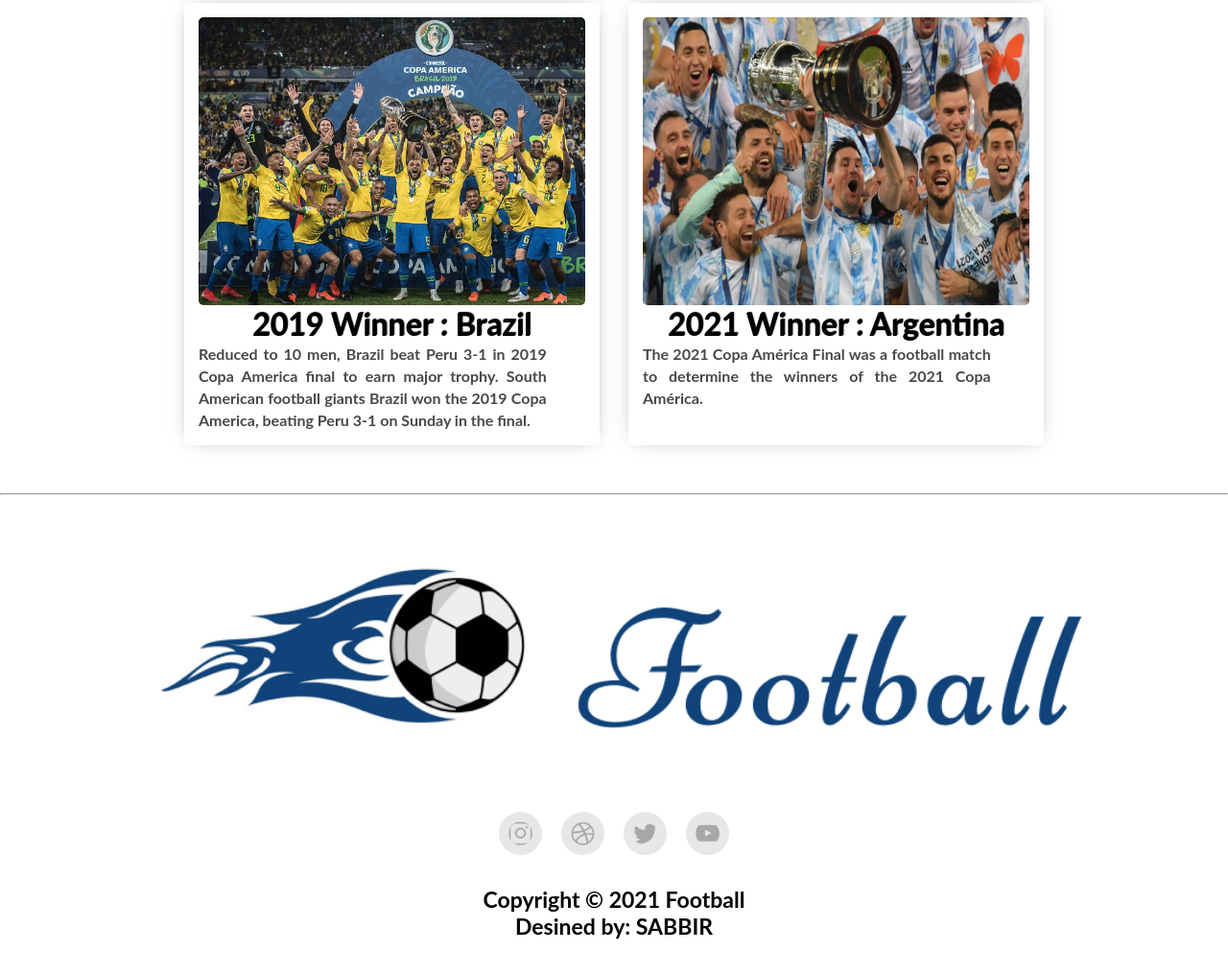
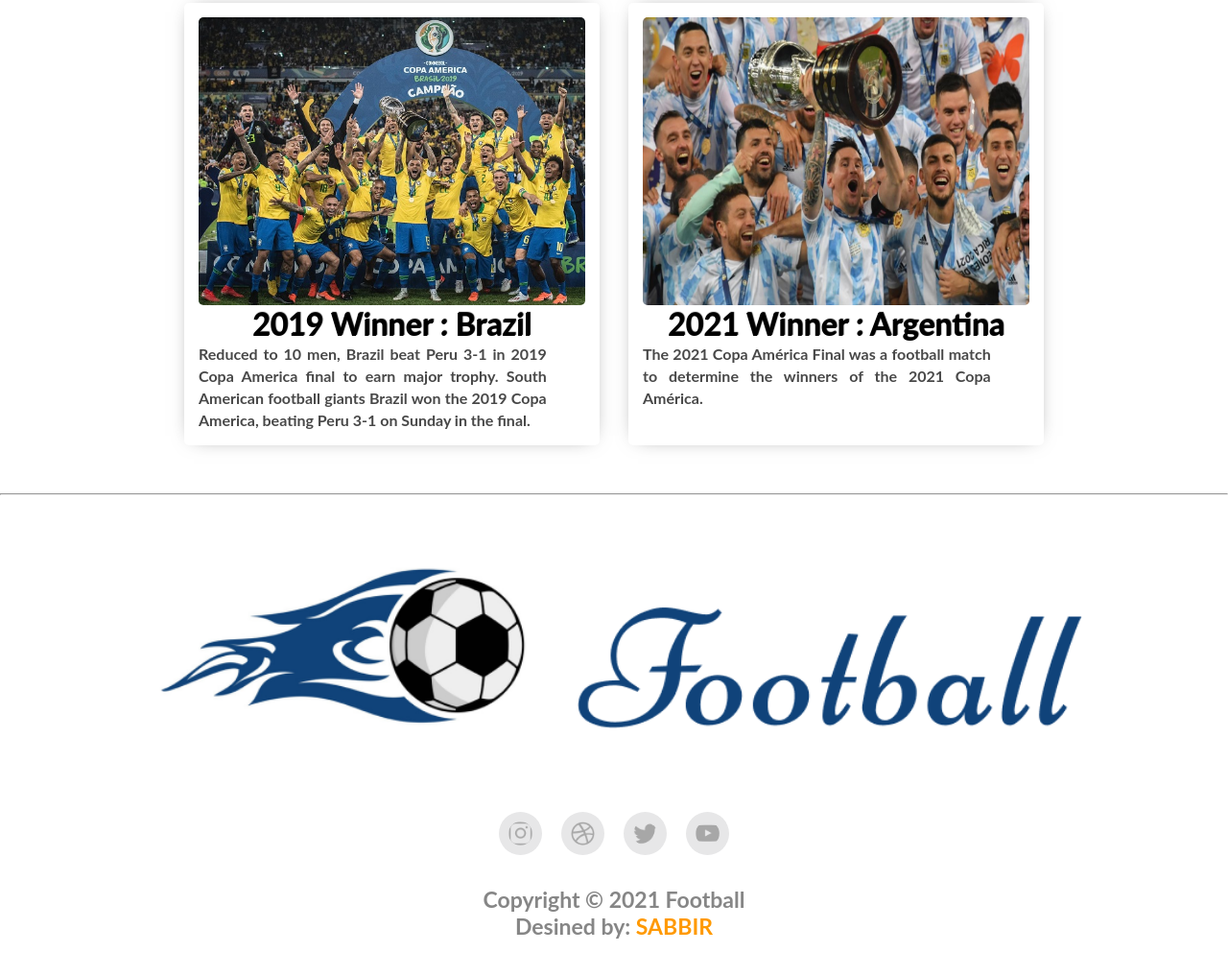
Before and after one commit to sabbir-devs/football, a plain HTML site: page index.html in a window 1280 px wide. Shown: the part 4756-5773 px from the top of the page at 96% size. Drawn offline with Linux system fonts and the light colour scheme; files whose address does not match are found by name.

Commit message:
Update style.css

```diff
--- a/css/style.css
+++ b/css/style.css
@@ -427,10 +427,13 @@
 
 }
 
-.copiright p {
+.copiright{
     text-align: center;
     font-size: 23px;
     font-weight: bold;
+    color:#868686;
 }
-
+.copiright .orange{
+    color:#ff9900;
+}
 /*------------- footer section end --------*/
```
